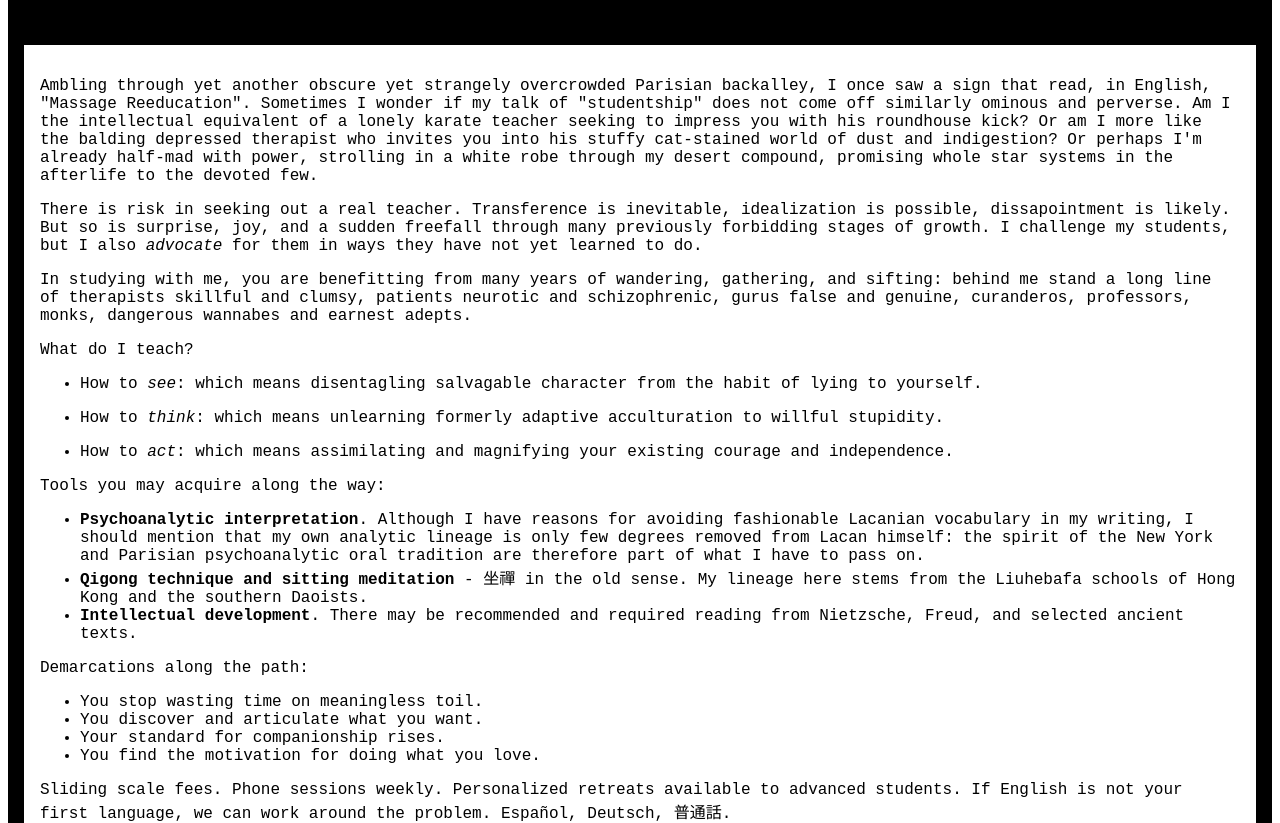
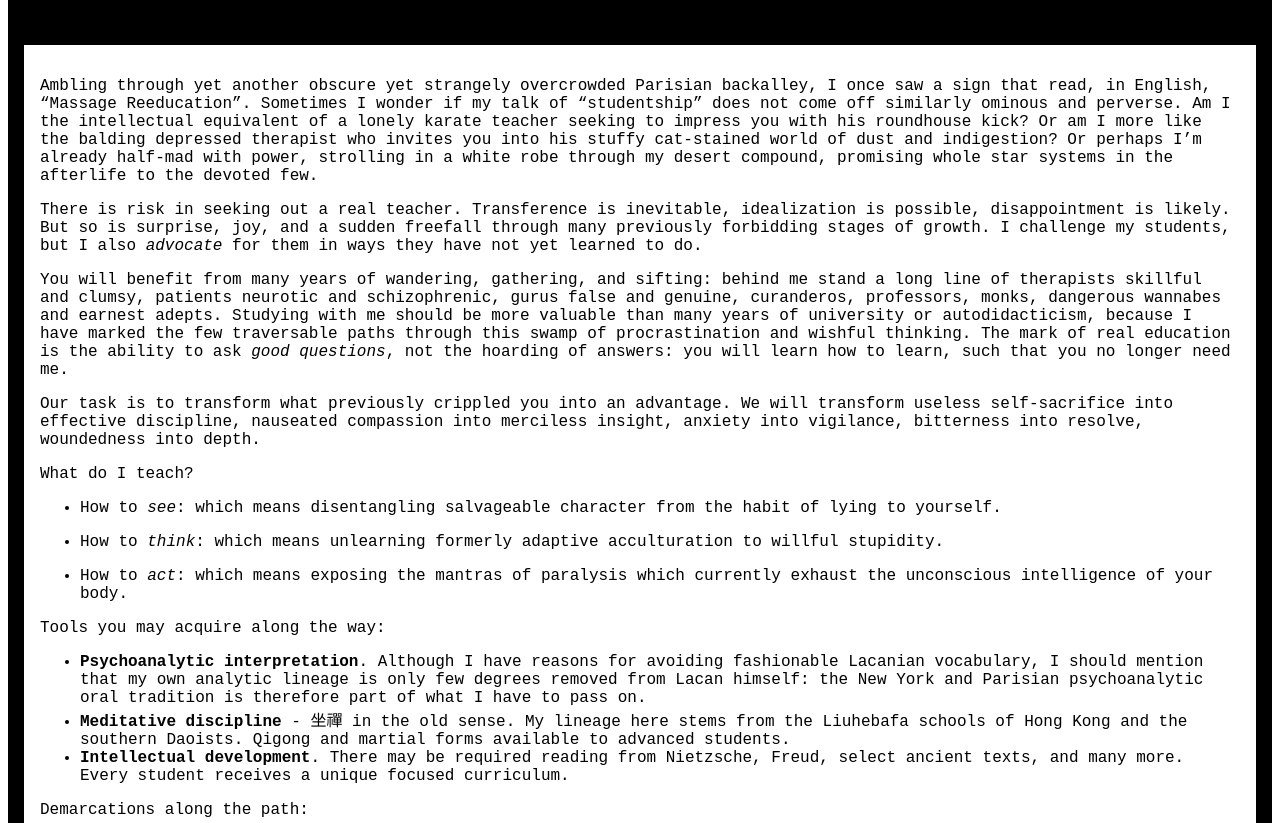
Before and after one commit to brtholomy/hautogdoad, a plain HTML site: page studentship.html in a window 1280 px wide. Shown: the part 129-952 px from the top of the page. Drawn offline with Linux system fonts and the light colour scheme.

Commit message:
update studentship

```diff
--- a/studentship.html
+++ b/studentship.html
@@ -31,31 +31,28 @@ Study with Bartholomy
 
 <div class="text">
 
-<p>
-Ambling through yet another obscure yet strangely overcrowded Parisian backalley, I once saw a sign that read, in English, "Massage Reeducation". Sometimes I wonder if my talk of "studentship" does not come off similarly ominous and perverse. Am I the intellectual equivalent of a lonely karate teacher seeking to impress you with his roundhouse kick? Or am I more like the balding depressed therapist who invites you into his stuffy cat-stained world of dust and indigestion? Or perhaps I'm already half-mad with power, strolling in a white robe through my desert compound, promising whole star systems in the afterlife to the devoted few.
-</p>
+<p>Ambling through yet another obscure yet strangely overcrowded Parisian backalley, I once saw a sign that read, in English, “Massage Reeducation”. Sometimes I wonder if my talk of “studentship” does not come off similarly ominous and perverse. Am I the intellectual equivalent of a lonely karate teacher seeking to impress you with his roundhouse kick? Or am I more like the balding depressed therapist who invites you into his stuffy cat-stained world of dust and indigestion? Or perhaps I’m already half-mad with power, strolling in a white robe through my desert compound, promising whole star systems in the afterlife to the devoted few.</p>
 
-<p>
-There is risk in seeking out a real teacher. Transference is inevitable, idealization is possible, dissapointment is likely. But so is surprise, joy, and a sudden freefall through many previously forbidding stages of growth. I challenge my students, but I also <i>advocate</i> for them in ways they have not yet learned to do.
-</p>
+<p>There is risk in seeking out a real teacher. Transference is inevitable, idealization is possible, disappointment is likely. But so is surprise, joy, and a sudden freefall through many previously forbidding stages of growth. I challenge my students, but I also <em>advocate</em> for them in ways they have not yet learned to do.</p>
 
-<p>
-In studying with me, you are benefitting from many years of wandering, gathering, and sifting: behind me stand a long line of therapists skillful and clumsy, patients neurotic and schizophrenic, gurus false and genuine, curanderos, professors, monks, dangerous wannabes and earnest adepts.
-</p>
+<p>You will benefit from many years of wandering, gathering, and sifting: behind me stand a long line of therapists skillful and clumsy, patients neurotic and schizophrenic, gurus false and genuine, curanderos, professors, monks, dangerous wannabes and earnest adepts. Studying with me should be more valuable than many years of university or autodidacticism, because I have marked the few traversable paths through this swamp of procrastination and wishful thinking. The mark of real education is the ability to ask <em>good questions</em>, not the hoarding of answers: you will learn how to learn, such that you no longer need me.</p>
+
+<p>Our task is to transform what previously crippled you into an advantage. We will transform useless self-sacrifice into effective discipline, nauseated compassion into merciless insight, anxiety into vigilance, bitterness into resolve, woundedness into depth.</p>
 
 <p>What do I teach?</p>
+
 <ul>
-<li><p>How to <em>see</em>: which means disentagling salvagable character from the habit of lying to yourself.</p></li>
+<li><p>How to <em>see</em>: which means disentangling salvageable character from the habit of lying to yourself.</p></li>
 <li><p>How to <em>think</em>: which means unlearning formerly adaptive acculturation to willful stupidity.</p></li>
-<li><p>How to <em>act</em>: which means assimilating and magnifying your existing courage and independence.</p></li>
+<li><p>How to <em>act</em>: which means exposing the mantras of paralysis which currently exhaust the unconscious intelligence of your body.</p></li>
 </ul>
 
 <p>Tools you may acquire along the way:</p>
 
 <ul>
-<li><strong>Psychoanalytic interpretation</strong>. Although I have reasons for avoiding fashionable Lacanian vocabulary in my writing, I should mention that my own analytic lineage is only few degrees removed from Lacan himself: the spirit of the New York and Parisian psychoanalytic oral tradition are therefore part of what I have to pass on.</li>
-<li><strong>Qigong technique and sitting meditation</strong> - 坐禪 in the old sense. My lineage here stems from the Liuhebafa schools of Hong Kong and the southern Daoists.</li>
-<li><strong>Intellectual development</strong>. There may be recommended and required reading from Nietzsche, Freud, and selected ancient texts.</li>
+<li><strong>Psychoanalytic interpretation</strong>. Although I have reasons for avoiding fashionable Lacanian vocabulary, I should mention that my own analytic lineage is only few degrees removed from Lacan himself: the New York and Parisian psychoanalytic oral tradition is therefore part of what I have to pass on.</li>
+<li><strong>Meditative discipline</strong> - 坐禪 in the old sense. My lineage here stems from the Liuhebafa schools of Hong Kong and the southern Daoists. Qigong and martial forms available to advanced students.</li>
+<li><strong>Intellectual development</strong>. There may be required reading from Nietzsche, Freud, select ancient texts, and many more. Every student receives a unique focused curriculum.</li>
 </ul>
 
 <p>Demarcations along the path:</p>
@@ -67,7 +64,9 @@ In studying with me, you are benefitting from many years of wandering, gathering
 <li>You find the motivation for doing what you love.</li>
 </ul>
 
-<p>Sliding scale fees. Phone sessions weekly. Personalized retreats available to advanced students. If English is not your first language, we can work around the problem. Español, Deutsch, 普通話.</p>
+<p>Sliding scale fees: this is not merely an expensive yoga class, but a holistic training that should last a lifetime.</p>
+
+<p>Phone sessions weekly. Personalized retreats available to advanced students. If English is not your first language, we can work around the problem. Español, Deutsch, 普通話.</p>
 
 <h2 id="instructions">Instructions</h2>
 
@@ -78,6 +77,7 @@ In studying with me, you are benefitting from many years of wandering, gathering
 <li>How do you feel right now?</li>
 <li>What do you want to learn?</li>
 <li>What have you studied previously?</li>
+<li>Indicate which timezone you'll be calling from.</li>
 <li>Please confirm that you understand this is not psychotherapy.</li>
 </ul>
 
```
